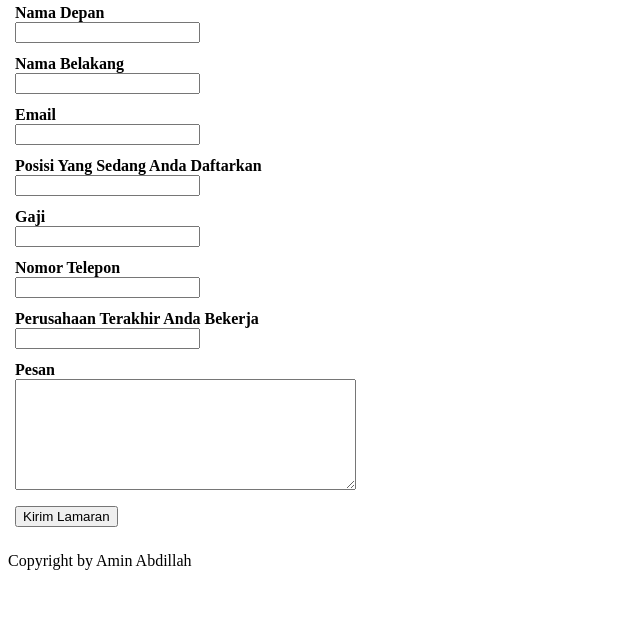
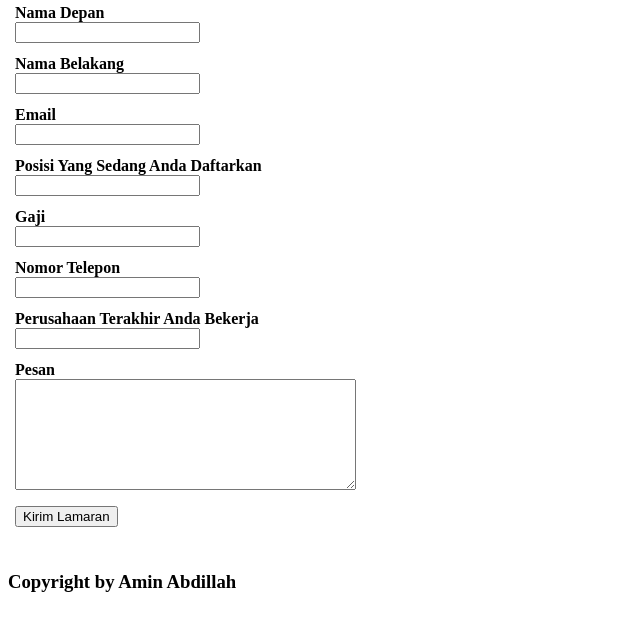
Before and after one commit to andi-abdillah/basic_html, a plain HTML site: page index.html in a window 1280 px wide. Shown: the part 101-732 px from the top of the page, without its empty margins (0-640 px from the left). Drawn offline with Linux system fonts and the light colour scheme.

Commit message:
edit html

```diff
--- a/index.html
+++ b/index.html
@@ -67,7 +67,6 @@
             </td>
         </tr>
         <tr>
-
             <td colspan="2">
             <input name="submit" type="submit" value="Kirim Lamaran" />
         </td>
@@ -76,7 +75,7 @@
   </main>
   <br>
   <footer>
-      Copyright by Amin Abdillah
+    <h3>Copyright by Amin Abdillah</h3>
   </footer>
 </body>
 </html>
```
